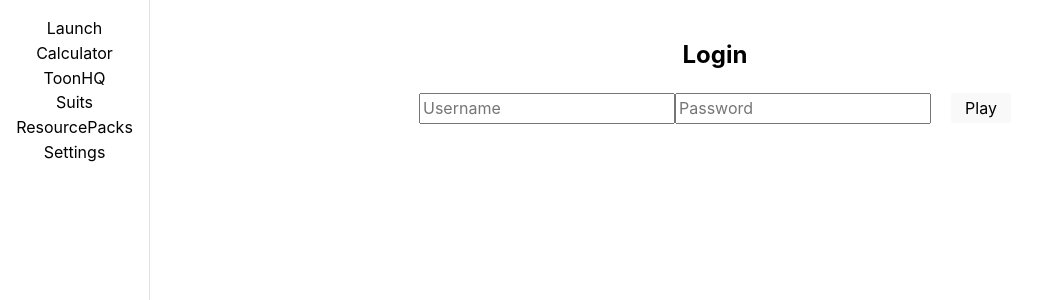
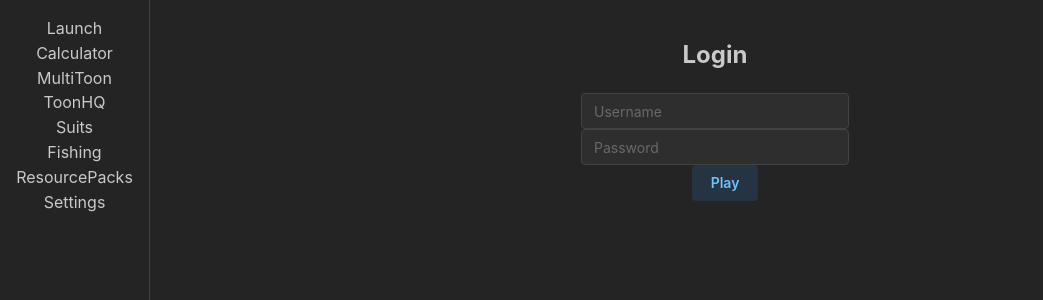
Before and after one commit to jkantner2/Yet-Another-Toontown-Launcher, a React (Vite) app in the folder frontend/: page / in a window 1280 px wide. Shown: the top 300 px of the page, without its empty margins (0-1043 px from the left). Built offline with nearby package versions, Linux system fonts and the light colour scheme.

Commit message:
feat: global auth header & Mantine Login page

```diff
--- a/frontend/src/App.tsx
+++ b/frontend/src/App.tsx
@@ -13,8 +13,10 @@ const SettingsPage: React.FC = () => <div>Settings Page (coming soon)</div>;
 enum SidebarItems {
   Launch = "Launch",
   Calculator = "Calculator",
+  MultiToon = "MultiToon",
   ToonHQ = "ToonHQ",
   Suits = "Suits",
+  Fishing = "Fishing",
   ResourcePacks = "ResourcePacks",
   Settings = "Settings",
 }
@@ -30,10 +32,14 @@ const App: React.FC = () => {
         return <LoginPage />;
       case SidebarItems.Calculator:
         return <Calculator />;
+      case SidebarItems.MultiToon:
+        return <ComingSoonPage title="MultiToon Page" />;
       case SidebarItems.ToonHQ:
         return <ToonHQPage />;
       case SidebarItems.Suits:
         return <ComingSoonPage title="Cog Suits" />;
+      case SidebarItems.Fishing:
+        return <ComingSoonPage title="Fishing Page" />;
       case SidebarItems.ResourcePacks:
         return <ComingSoonPage title="Resource Packs" />;
       case SidebarItems.Settings:
@@ -48,7 +54,7 @@ const App: React.FC = () => {
       <AppShell
         padding="md"
         navbar={{
-          width: { base: 150, lg: 150 },
+          width: { base: 150, md: 150, lg: 150 },
           breakpoint: "sm",
         }}
       >
--- a/frontend/src/main.tsx
+++ b/frontend/src/main.tsx
@@ -11,7 +11,7 @@ const root = createRoot(container!);
 
 root.render(
   <React.StrictMode>
-    <MantineProvider>
+    <MantineProvider defaultColorScheme="dark">
       <App />
     </MantineProvider>
   </React.StrictMode>,
--- a/frontend/src/pages/login/Login.tsx
+++ b/frontend/src/pages/login/Login.tsx
@@ -1,5 +1,7 @@
 import React, { useState } from "react";
 import { Login } from "../../../bindings/YATL/services/loginservice";
+import { Container, TextInput } from "@mantine/core";
+import { Button } from "@mantine/core";
 
 const LoginPage: React.FC = () => {
   const [username, setUsername] = useState("");
@@ -14,23 +16,30 @@ const LoginPage: React.FC = () => {
   return (
     <div>
       <h2>Login</h2>
-      <input
-        type="text"
+      <Container
+        w={300}
+      >
+        <TextInput
           value={username}
+          placeholder="Username"
           onChange={(e) => setUsername(e.target.value)}
-        placeholder="Username"
         />
-      <input
+        <TextInput
           type="password"
           value={password}
+          placeholder="Password"
           onChange={(e) => setPassword(e.target.value)}
-        placeholder="Password"
         />
-      <button
-        type="button"
-        onClick={handlePlay}>Play
-      </button>
+
+        <Button
+          onClick={handlePlay}
+          variant="light"
+        >
+          Play
+        </Button>
+
         <p>{message}</p>
+      </Container>
     </div>
   );
 };
--- a/frontend/src/pages/toonhq/Toonhq.tsx
+++ b/frontend/src/pages/toonhq/Toonhq.tsx
@@ -4,14 +4,6 @@ const ToonHQPage: React.FC = () => {
   return (
     <>
       <div className="w-full h-full flex justify-center items-center bg-gray-100">
-        <div className="w-[800px] h-[600px] rounded-lg overflow-hidden shadow-lg border">
-          <iframe
-            src="https://toonhq.org"
-            title="ToonHQ"
-            className="w-full h-full"
-            sandbox="allow-scripts allow-forms allow-popups allow-same-origin"
-          />
-        </div>
       </div>
     </>
   );
```
Also changed, not shown: 2 other files (tests, documents, lock files or other folders). Lines whose indentation alone changed are shown as unchanged.
